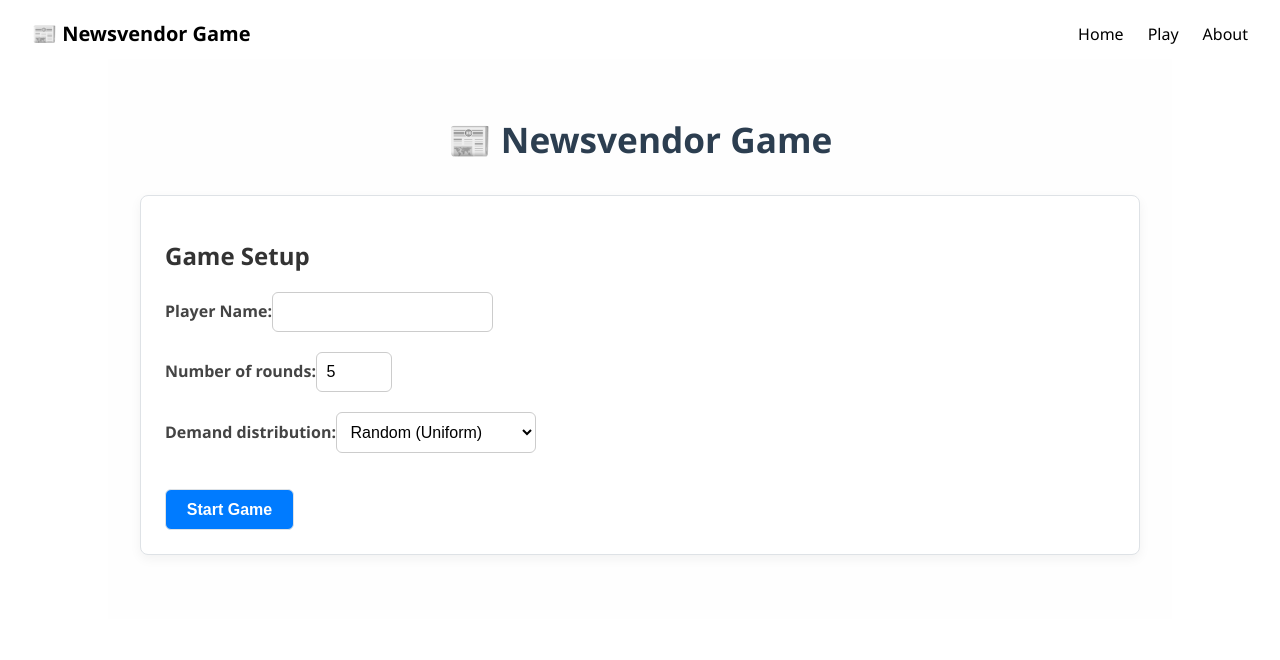
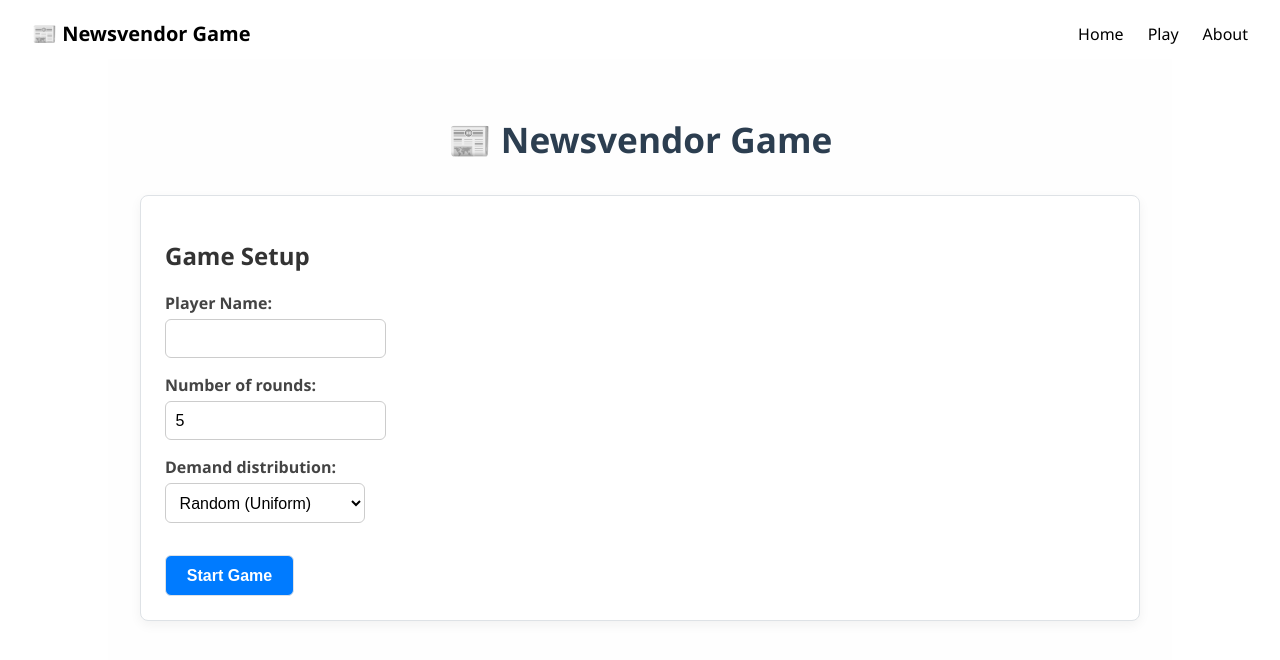
Before and after one commit to Budgettt/newsvendor-cap, a React (Vite) app in the folder frontend/: page /game in a window 1280 px wide. Shown: the top 660 px of the page. Built offline with nearby package versions, Linux system fonts and the light colour scheme.

Commit message:
Added toggles to ongoing statistics, small layout changes

```diff
--- a/frontend/src/components/GameSettingsForm.jsx
+++ b/frontend/src/components/GameSettingsForm.jsx
@@ -6,6 +6,7 @@ const SettingsForm = ({
   sellingPrice,
   maxRounds,
   roundLimit,
+  roundMin,
   demandType,
   setPlayerName,
   setCostPerUnit,
@@ -16,26 +17,21 @@ const SettingsForm = ({
 }) => (
   <form onSubmit={onSubmit} className="settings-form">
     <h2>Game Setup</h2>
-    <label>
-      Player Name:
+    <label>Player Name:</label>
     <input
       value={playerName}
       onChange={(e) => setPlayerName(e.target.value)}
       required
     />
-    </label>
-    <label>
-      Number of rounds:
+    <label>Number of rounds: </label>
     <input
       type="number"
       value={maxRounds}
       onChange={(e) => setMaxRounds(Number(e.target.value))}
-        min="1"
+      min={roundMin}
       max={roundLimit}
       required
     />
-    </label>
-
     {/* <label>
       Cost per unit:
       <input
@@ -56,9 +52,7 @@ const SettingsForm = ({
         required
       />
     </label> */}
-
-    <label>
-      Demand distribution:
+    <label>Demand distribution:</label>
     <select
       value={demandType}
       onChange={(e) => setDemandType(e.target.value)}
@@ -69,8 +63,6 @@ const SettingsForm = ({
         Normal Distribution (Truncated)
       </option>
     </select>
-    </label>
-
     <button type="submit">Start Game</button>
   </form>
 );
--- a/frontend/src/components/GameStats.jsx
+++ b/frontend/src/components/GameStats.jsx
@@ -1,3 +1,4 @@
+import { useState } from "react";
 import "../styles/GamePage.css";
 
 const GameStats = ({
@@ -6,10 +7,16 @@ const GameStats = ({
   endDemandAvg,
   endStandardDev,
 }) => {
+  const [isOpen, setIsOpen] = useState(false);
+
   return (
-    <div className="game-over">
+    <div className="gamehelp-container">
+      <button className="button-tips" onClick={() => setIsOpen(!isOpen)}>
+        {isOpen ? "▼ Hide Ongoing Statistics" : "▶ Show Ongoing Statistics"}
+      </button>
+      {isOpen && (
+        <>
           <div>
-        <h3>Ongoing Statistics</h3>
             <p>
               Demand Type: <strong>{demandType}</strong>
             </p>
@@ -23,6 +30,8 @@ const GameStats = ({
               Total Profit: <strong>${totalProfit}</strong>
             </p>
           </div>
+        </>
+      )}
     </div>
   );
 };
--- a/frontend/src/pages/GamePage.jsx
+++ b/frontend/src/pages/GamePage.jsx
@@ -13,6 +13,7 @@ import GameStats from "../components/GameStats";
 const UNIT_COST = 10;
 const UNIT_SELLING_PRICE = 20;
 const ROUND_LIMIT = 20;
+const ROUND_MIN = 5;
 // Random Uniform
 const MIN_DEMAND = 50;
 const MAX_DEMAND = 150;
@@ -226,6 +227,7 @@ const GamePage = () => {
           sellingPrice={sellingPrice}
           maxRounds={maxRounds}
           roundLimit={ROUND_LIMIT}
+          roundMin={ROUND_MIN}
           demandType={demandType}
           setPlayerName={setPlayerName}
           setCostPerUnit={setCostPerUnit}
--- a/frontend/src/styles/GamePage.css
+++ b/frontend/src/styles/GamePage.css
@@ -66,7 +66,8 @@ h1 {
 }
 
 .game-form input,
-.settings-form input {
+.settings-form input,
+.settings-form select {
   padding: 0.6rem;
   margin-bottom: 1rem;
   font-size: 1rem;
@@ -77,7 +78,8 @@ h1 {
 }
 
 .game-form input:focus,
-.settings-form input:focus {
+.settings-form input:focus,
+.settings-form select:focus {
   border-color: #007bff;
   outline: none;
 }
@@ -196,7 +198,8 @@ h1 {
   }
 
   .game-form input,
-  .settings-form input {
+  .settings-form input,
+  .settings-form select {
     max-width: 100%;
   }
 
@@ -210,6 +213,7 @@ h1 {
 .gamestats-container {
   background: #f8f9fa;
   border: 1px solid #dee2e6;
+  margin-bottom: 2rem;
   padding: 1.5rem;
   border-radius: 8px;
   box-shadow: 0 2px 6px rgba(0, 0, 0, 0.05);
```
Lines whose indentation alone changed are shown as unchanged.
